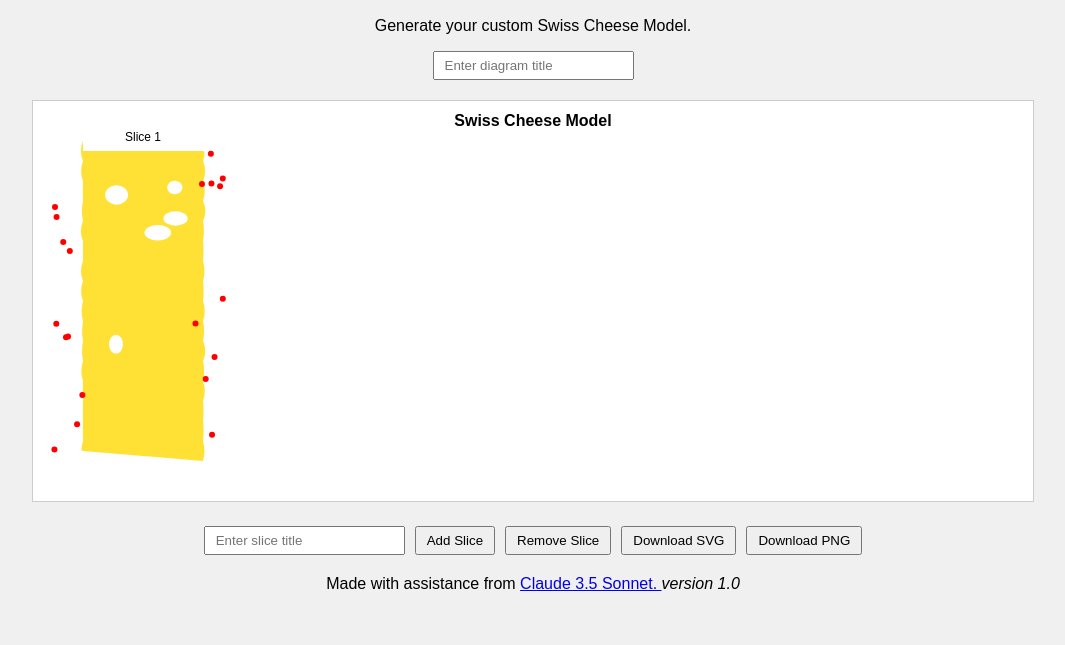
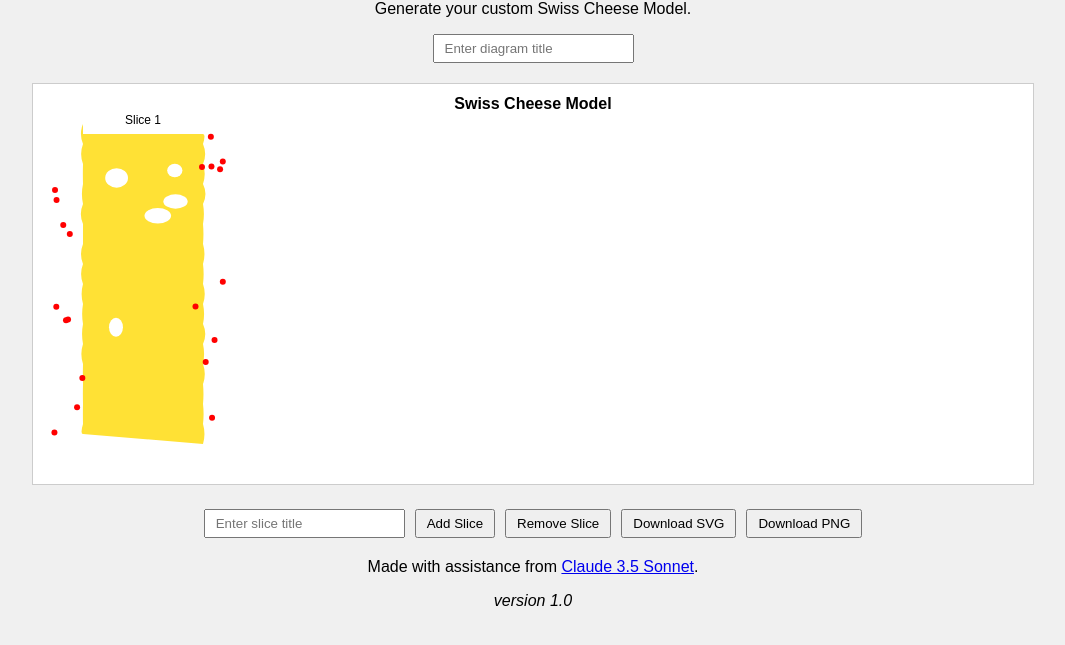
Before and after one commit to upgundecha/cheese-slice, a plain HTML site: page index.html in a window 1280 px wide. Shown: the part 127-772 px from the top of the page, without its empty margins (107-1172 px from the left). Drawn offline with Linux system fonts and the light colour scheme.

Commit message:
Update index.html

```diff
--- a/index.html
+++ b/index.html
@@ -50,7 +50,8 @@
             <button onclick="downloadSVG()">Download SVG</button>
             <button onclick="downloadPNG()">Download PNG</button>
         </div>
-        <p>Made with assistance from <a href="https://www.anthropic.com/news/claude-3-5-sonnet" target="_blank">Claude 3.5 Sonnet. </a><i>version 1.0</i></p>
+        <p>Made with assistance from <a href="https://www.anthropic.com/news/claude-3-5-sonnet" target="_blank">Claude 3.5 Sonnet</a>.</p>
+        <p><i>version 1.0</i></p>
     </div>
 
     <script>
```
